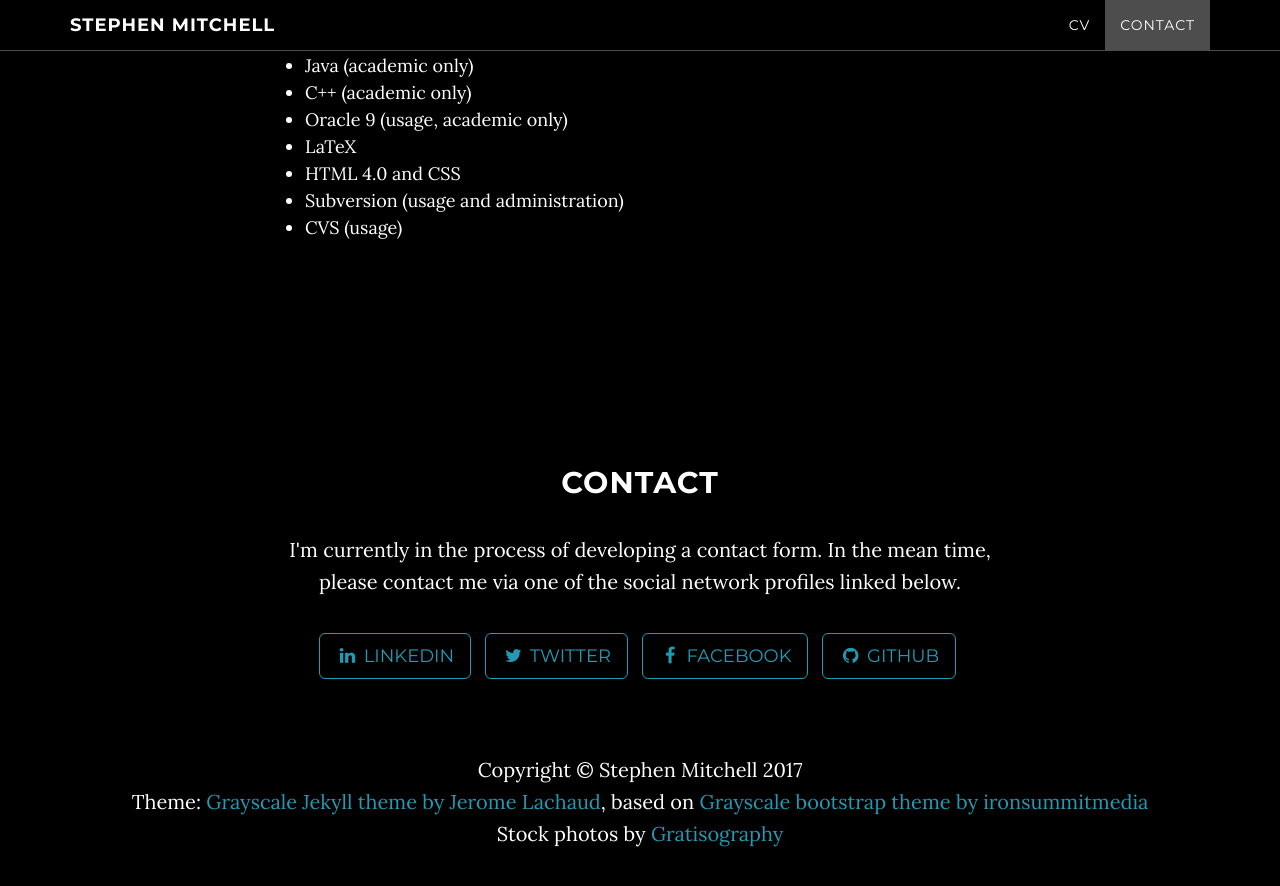
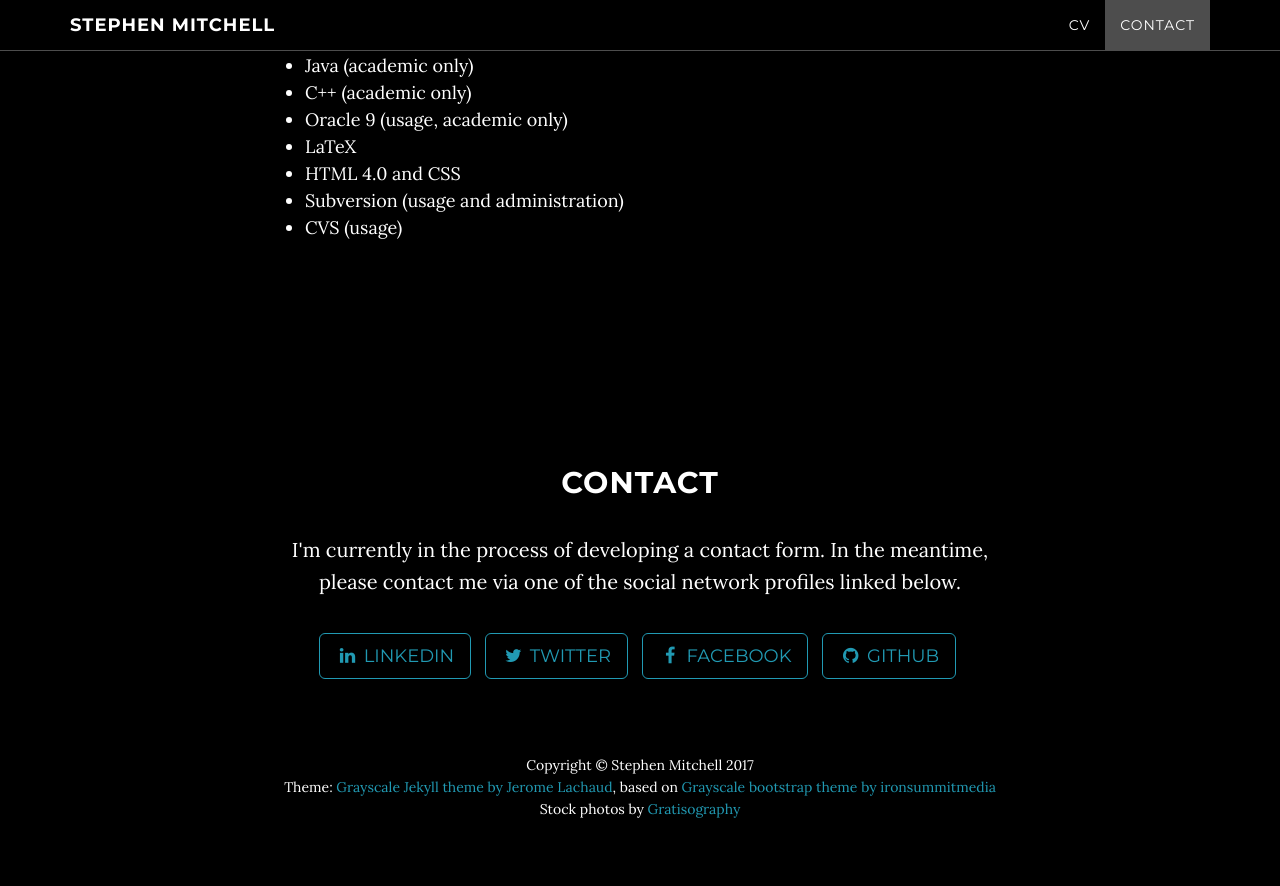
Before and after one commit to stephen-mitchell/stephen-mitchell.github.io, a Jekyll site: the page built from index.html, in a window 1280 px wide and 900 px high, scrolled down 4073 px. Shown: the top 886 px of the window. Built offline with Jekyll 4.4.1, drawn with Linux system fonts in a browser that asks for light colours.

Commit message:
Added Google Analytics code
Reduced size of text in footer

Corrected spelling

```diff
--- a/_includes/contact.html
+++ b/_includes/contact.html
@@ -3,7 +3,7 @@
         <div class="row">
             <div class="col-lg-8 col-lg-offset-2">
                 <h2>Contact</h2>
-                <p>I'm currently in the process of developing a contact form. In the mean time, please contact me via one of the social network profiles linked below.</p>
+                <p>I'm currently in the process of developing a contact form. In the meantime, please contact me via one of the social network profiles linked below.</p>
                 <ul class="list-inline banner-social-buttons">
                     {% for network in site.social %}
                     <li>
--- a/_includes/css/grayscale.css
+++ b/_includes/css/grayscale.css
@@ -340,6 +340,7 @@
 
 footer p {
     margin: 0;
+    font-size: 14px;
 }
 
 ::-moz-selection {
```
Also changed, not shown: _includes/head.html (+11 -0 lines).
